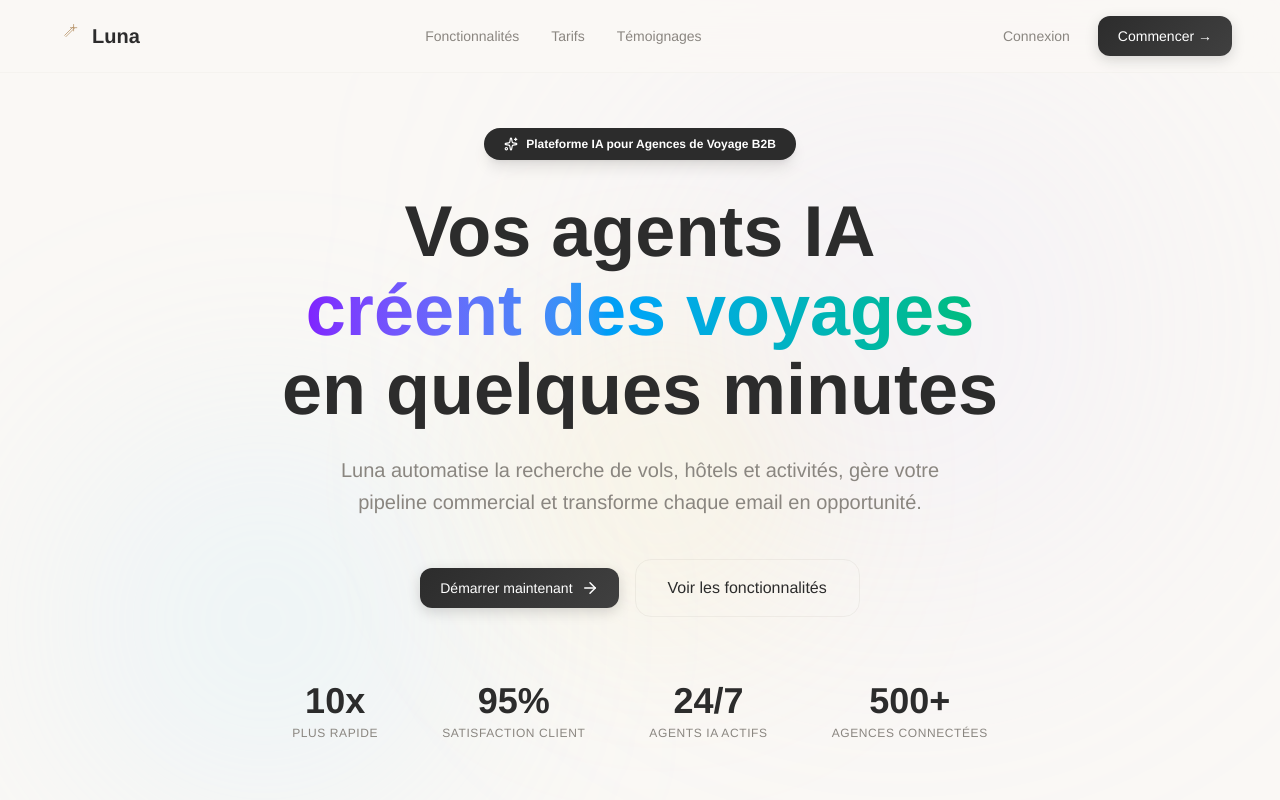
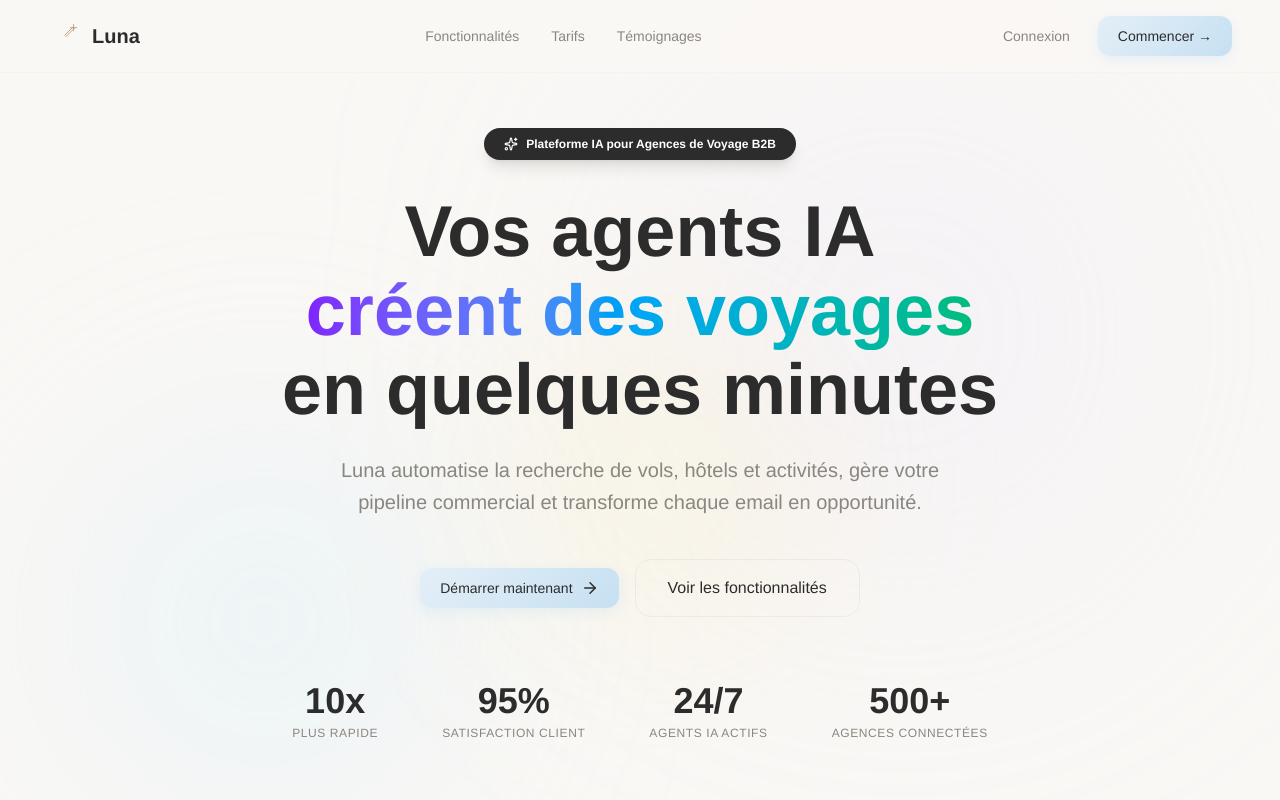
Before and after one commit to ckartier/Luna-travel-agent, a Next.js app: page /landing in a window 1280 px wide. Shown: the top 800 px of the page. Built offline with nearby package versions, Linux system fonts and the light colour scheme; no server answers; a web font is replaced by a local one.

Commit message:
🐛 Fix profile photo upload & 🎨 Change primary button to animation blue

```diff
--- a/app/crm/settings/page.tsx
+++ b/app/crm/settings/page.tsx
@@ -139,11 +139,19 @@ export default function SettingsPage() {
     const handleCropConfirm = async () => {
         if (!cropCanvasRef.current || !user) return;
         setUploadingPhoto(true);
-        setCropSrc(null);
+
         try {
-            const blob = await new Promise<Blob>((resolve) => {
-                cropCanvasRef.current!.toBlob((b) => resolve(b!), 'image/jpeg', 0.9);
+            const blob = await new Promise<Blob>((resolve, reject) => {
+                if (!cropCanvasRef.current) return reject(new Error("Canvas ref is null"));
+                cropCanvasRef.current.toBlob((b) => {
+                    if (b) resolve(b);
+                    else reject(new Error("Blob creation failed"));
+                }, 'image/jpeg', 0.9);
             });
+
+            // Make sure the modal closes right after we safely have the blob
+            setCropSrc(null);
+
             const storageRef = ref(storage, `avatars/${user.uid}`);
             await uploadBytes(storageRef, blob);
             const downloadURL = await getDownloadURL(storageRef);
@@ -151,6 +159,7 @@ export default function SettingsPage() {
             await refreshProfile();
         } catch (err) {
             console.error('Photo upload error:', err);
+            setCropSrc(null);
         } finally {
             setUploadingPhoto(false);
         }
--- a/app/globals.css
+++ b/app/globals.css
@@ -58,9 +58,9 @@
 
   /* ── Premium Button System ── */
   .btn-primary {
-    @apply inline-flex items-center justify-center gap-2 px-5 py-2.5 text-sm font-medium text-white rounded-xl transition-all duration-200 active:scale-[0.97] disabled:opacity-50 disabled:pointer-events-none cursor-pointer;
-    background: linear-gradient(135deg, #2c2c2c 0%, #404040 100%);
-    box-shadow: 0 4px 14px rgba(0, 0, 0, 0.15);
+    @apply inline-flex items-center justify-center gap-2 px-5 py-2.5 text-sm font-medium text-luna-charcoal rounded-xl transition-all duration-200 active:scale-[0.97] disabled:opacity-50 disabled:pointer-events-none cursor-pointer;
+    background: linear-gradient(135deg, #e4eff7 0%, #c6e0f2 100%);
+    box-shadow: 0 4px 14px rgba(198, 224, 242, 0.4);
   }
 
   .btn-primary:hover {
```
